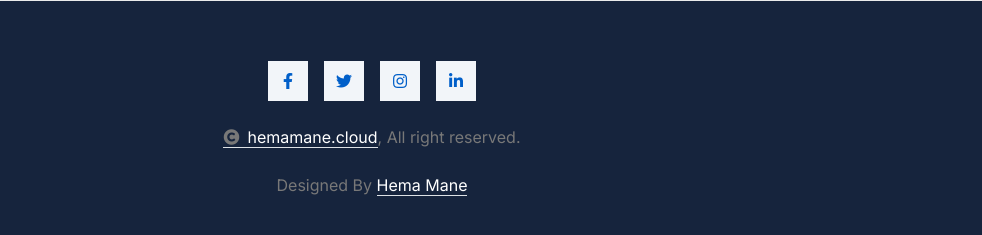
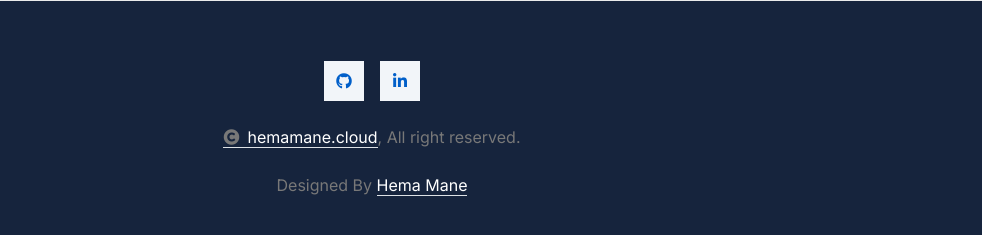
Before and after one commit to hemavmane/Portfolio, a plain HTML site: page index.html in a window 1280 px wide. Shown: the part 6645-6880 px from the top of the page, without its empty margins (298-1280 px from the left). Drawn offline with nearby package versions, Linux system fonts and the light colour scheme; a web font is replaced by a local one.

Commit message:
Update index.html

```diff
--- a/index.html
+++ b/index.html
@@ -1124,13 +1124,13 @@
                         <div class="row g-4 align-items-center">
                             <div class="col-12 text-center">
                                 <div class="d-flex justify-content-center">
+<!--                                     <a class="btn btn-light btn-md-square me-3" href=""><i
+                                            class="fab fa-facebook-f"></i></a>
+                                    <a class="btn btn-light btn-md-square me-3" href=""><i -->
+<!--                                             class="fab fa-twitter"></i></a> -->
                                     <a class="btn btn-light btn-md-square me-3" href=""><i
-                                            class="fab fa-facebook-f"></i></a>
-                                    <a class="btn btn-light btn-md-square me-3" href=""><i
-                                            class="fab fa-twitter"></i></a>
-                                    <a class="btn btn-light btn-md-square me-3" href=""><i
-                                            class="fab fa-instagram"></i></a>
-                                    <a class="btn btn-light btn-md-square me-0" href=""><i
+                                            class="fab fa-github"></i></a>
+                                    <a class="btn btn-light btn-md-square me-0" href="https://www.linkedin.com/in/hema-mane-6a6b4a241"><i
                                             class="fab fa-linkedin-in"></i></a>
                                 </div>
                             </div>
```
